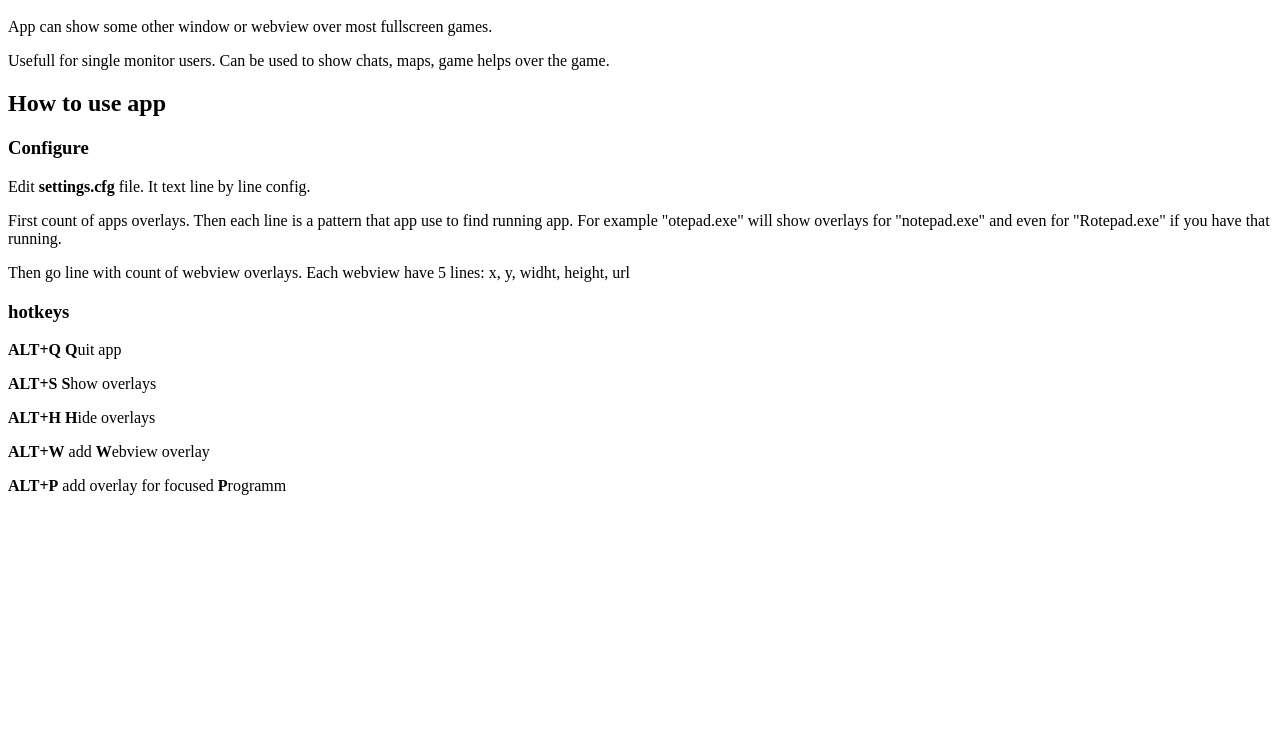
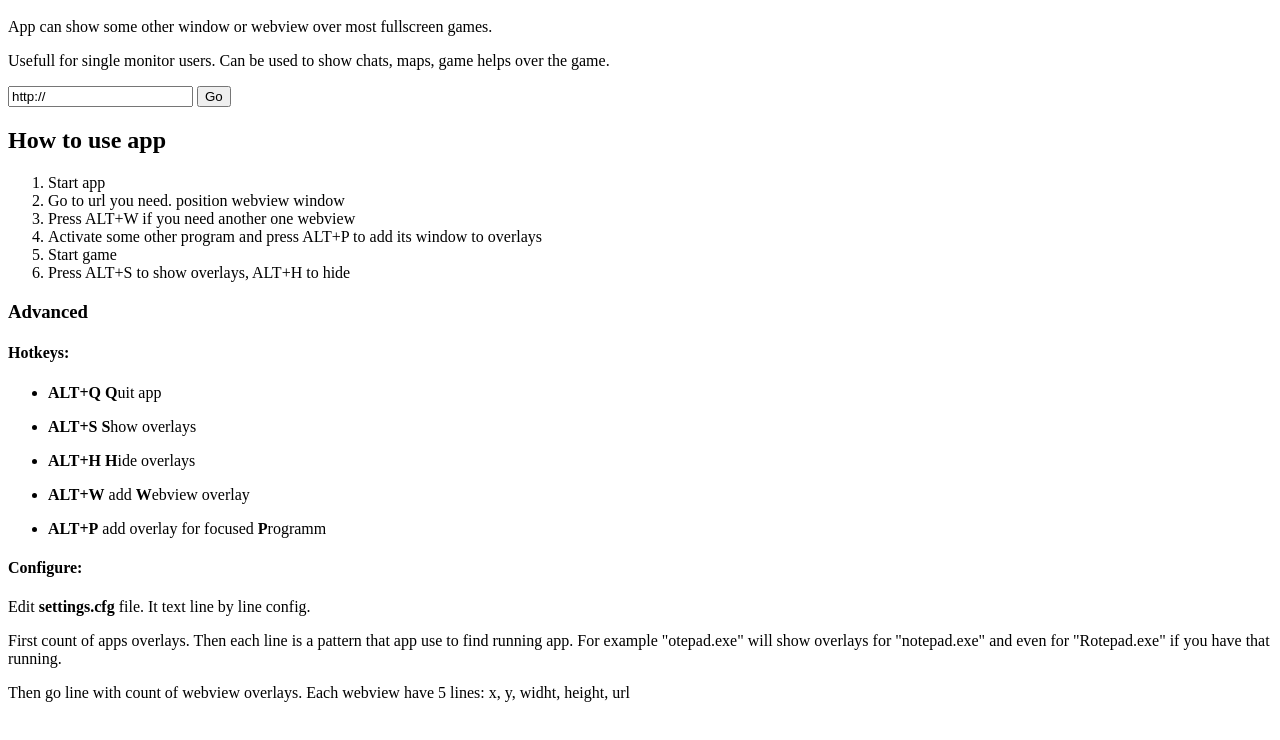
Before and after one commit to stream-labs/streamlabs-overlay, a plain HTML site: page help.html in a window 1280 px wide. Shown: the part 48-788 px from the top of the page. Drawn offline with Linux system fonts and the light colour scheme.

Commit message:
update help file

```diff
--- a/help.html
+++ b/help.html
@@ -4,18 +4,36 @@
 <p>App can show some other window or webview over most fullscreen games.</p>
 <p>Usefull for single monitor users. Can be used to show chats, maps, game helps over the game. </p>
 
+<form id="form" method="get">
+   <input  type="url" onchange="document.getElementById('form').action = this.value;" value="http://">
+   <input type="submit" value="Go" >
+</form>
+
 <h2>How to use app </h2>
-<h3>Configure</h3>
+
+<ol>
+<li>Start app </li>
+<li>Go to url you need. position webview window </li>
+<li>Press ALT+W if you need another one webview</li>
+<li>Activate some other program and press ALT+P to add its window to overlays</li>
+<li>Start game </li>
+<li>Press ALT+S to show overlays, ALT+H to hide</li>
+</ol>
+
+<h3>Advanced</h3>
+<h4>Hotkeys: </h4>
+<ul>
+<li><p><b>ALT+Q</b> <b>Q</b>uit app</p></li>
+<li><p><b>ALT+S</b> <b>S</b>how overlays </p></li>
+<li><p><b>ALT+H</b> <b>H</b>ide overlays </p></li>
+<li><p><b>ALT+W</b> add <b>W</b>ebview overlay</p></li>
+<li><p><b>ALT+P</b> add overlay for focused <b>P</b>rogramm </p></li>
+</ul>
+
+<h4>Configure:</h4>
 <p>Edit <b>settings.cfg</b> file. It text line by line config. </p>
 <p>First count of apps overlays. Then each line is a pattern that app use to find running app. For example "otepad.exe" will show overlays for "notepad.exe" and even for "Rotepad.exe" if you have that running.</p>
 <p>Then go line with count of webview overlays. Each webview have 5 lines: x, y, widht, height, url </p>
 
-<h3>hotkeys </h3>
-<p><b>ALT+Q</b> <b>Q</b>uit app</p>
-<p><b>ALT+S</b> <b>S</b>how overlays </p>
-<p><b>ALT+H</b> <b>H</b>ide overlays </p>
-<p><b>ALT+W</b> add <b>W</b>ebview overlay</p>
-<p><b>ALT+P</b> add overlay for focused <b>P</b>rogramm </p>
-
 </body>
 </html>
```
